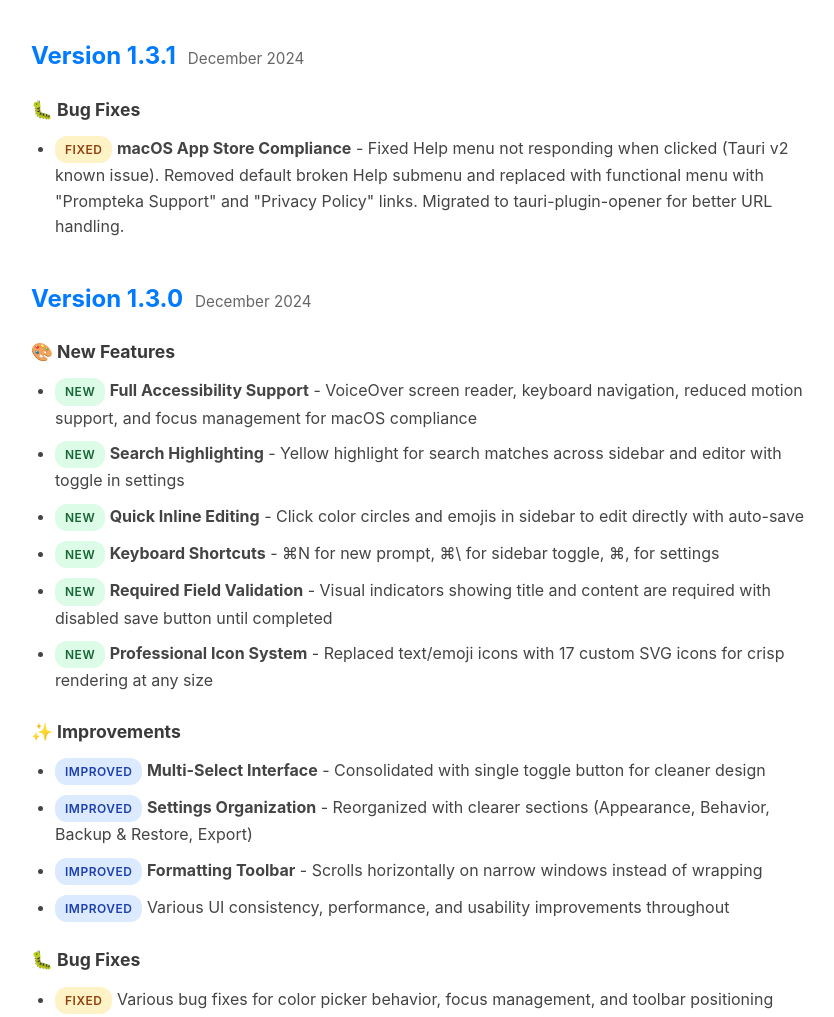
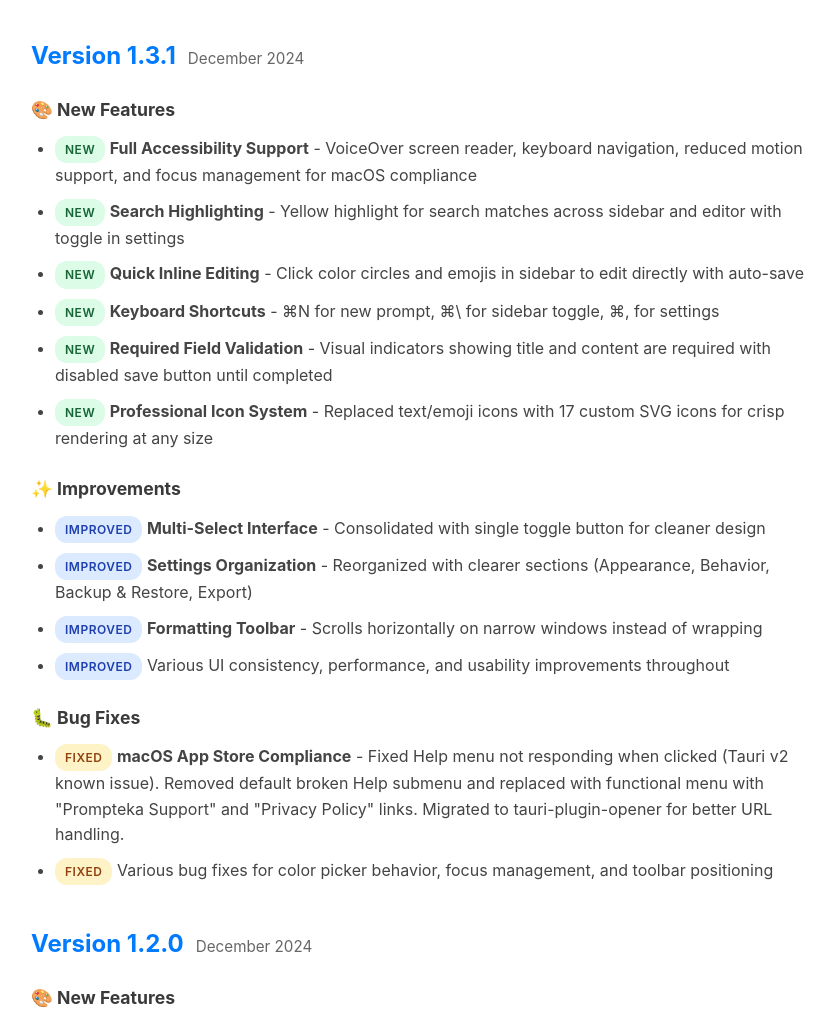
Before and after one commit to webdevguyrg/prompteka-public, a plain HTML site: page changelog.html in a window 1280 px wide. Shown: the part 241-1258 px from the top of the page, without its empty margins (209-1043 px from the left). Drawn offline with Linux system fonts and the light colour scheme.

Commit message:
Update website content from private repo

```diff
--- a/changelog.html
+++ b/changelog.html
@@ -240,20 +240,6 @@
 
     <div class="version-content">
         <div class="feature-section">
-            <h3>🐛 Bug Fixes</h3>
-            <ul>
-                <li><span class="badge badge-fixed">Fixed</span> <strong>macOS App Store Compliance</strong> - Fixed Help menu not responding when clicked (Tauri v2 known issue). Removed default broken Help submenu and replaced with functional menu with "Prompteka Support" and "Privacy Policy" links. Migrated to tauri-plugin-opener for better URL handling.</li>
-            </ul>
-        </div>
-    </div>
-
-    <div class="version-header">
-        <div class="version-number">Version 1.3.0</div>
-        <div class="version-date">December 2024</div>
-    </div>
-
-    <div class="version-content">
-        <div class="feature-section">
             <h3>🎨 New Features</h3>
             <ul>
                 <li><span class="badge badge-new">New</span> <strong>Full Accessibility Support</strong> - VoiceOver screen reader, keyboard navigation, reduced motion support, and focus management for macOS compliance</li>
@@ -278,6 +264,7 @@
         <div class="feature-section">
             <h3>🐛 Bug Fixes</h3>
             <ul>
+                <li><span class="badge badge-fixed">Fixed</span> <strong>macOS App Store Compliance</strong> - Fixed Help menu not responding when clicked (Tauri v2 known issue). Removed default broken Help submenu and replaced with functional menu with "Prompteka Support" and "Privacy Policy" links. Migrated to tauri-plugin-opener for better URL handling.</li>
                 <li><span class="badge badge-fixed">Fixed</span> Various bug fixes for color picker behavior, focus management, and toolbar positioning</li>
             </ul>
         </div>
```
